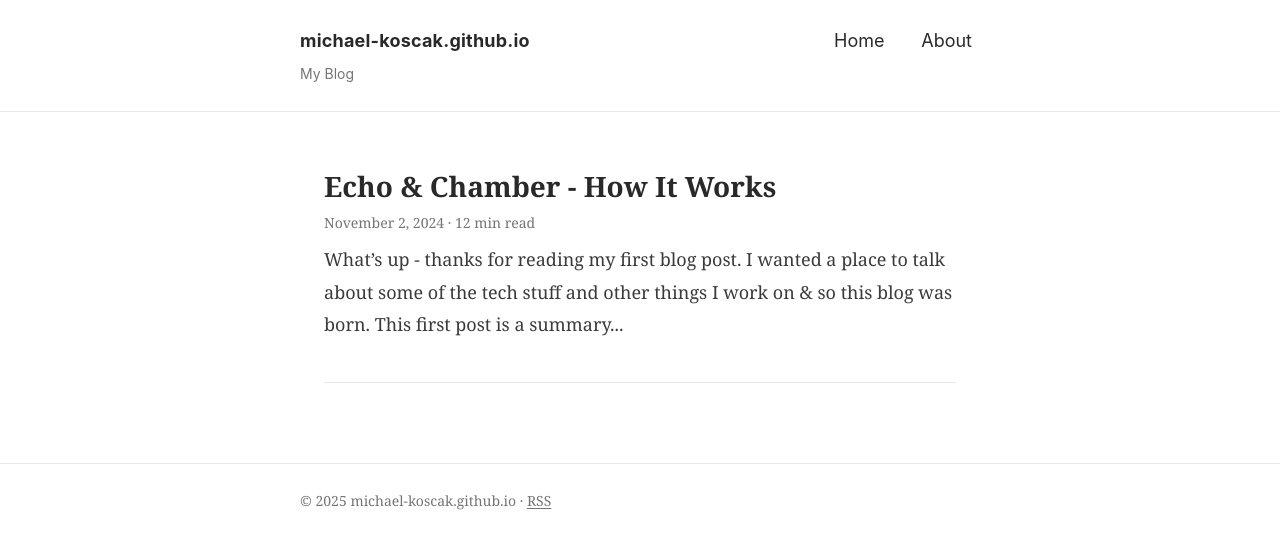
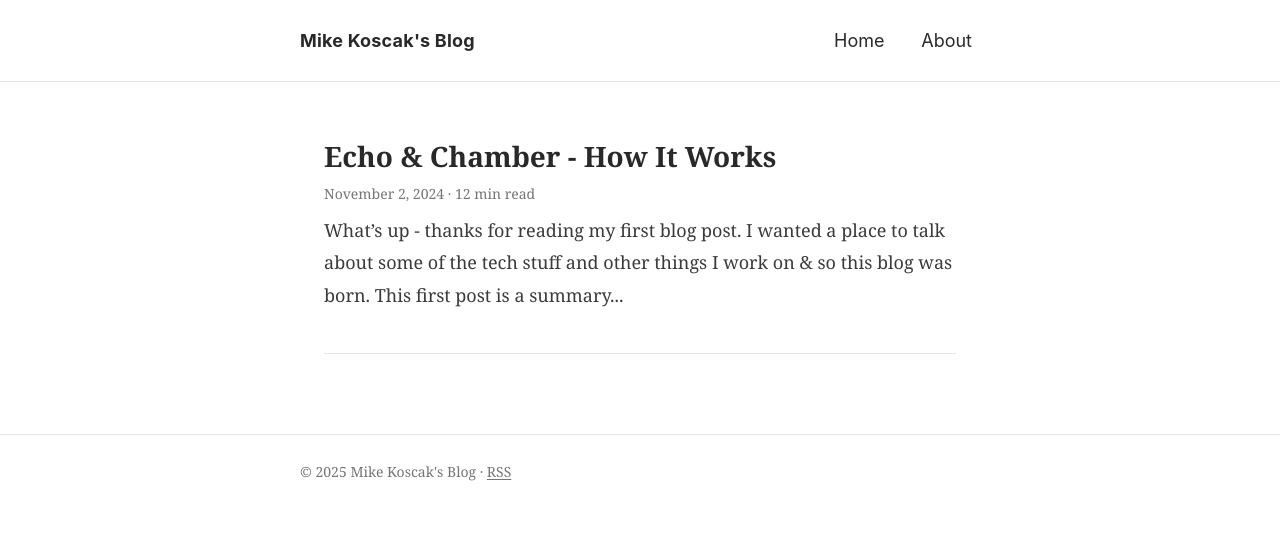
Before and after one commit to michael-koscak/michael-koscak.github.io, a Jekyll site: the page built from index.html, in a window 1280 px wide. Shown: the top 549 px of the page. Built offline with Jekyll 4.4.1, drawn with Linux system fonts in a browser that asks for light colours.

Commit message:
Update site title to 'Mike Koscak's Blog' and remove tagline

```diff
--- a/_config.yml
+++ b/_config.yml
@@ -2,9 +2,9 @@
 # Basic configuration for Jekyll on GitHub Pages
 
 # Site identity
-name: michael-koscak.github.io
-title: michael-koscak.github.io
-description: My Blog
+name: Mike Koscak's Blog
+title: Mike Koscak's Blog
+# description removed to hide tagline under the title
 url:
 baseurl: ""
 
@@ -51,7 +51,7 @@ exclude:
 
 # SEO
 seo:
-  name: michael-koscak.github.io
+  name: Mike Koscak's Blog
   type: Blog
 
 # Feed
```
